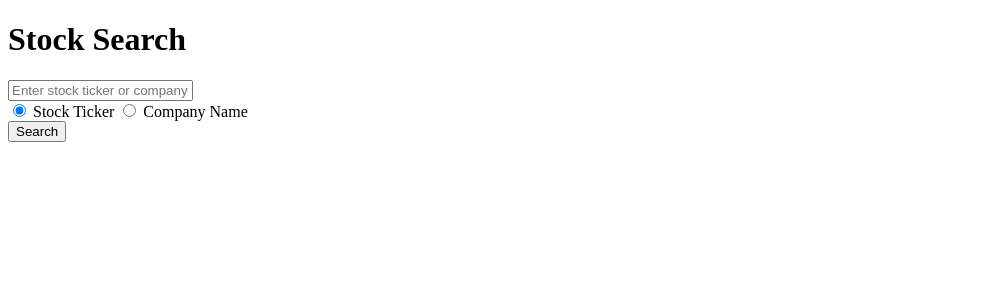
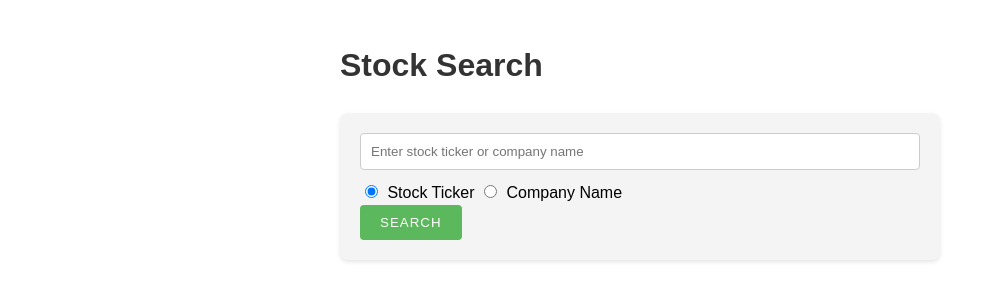
Before and after one commit to WhatItDo22/StockTicker, a website: page home.html in a window 1280 px wide. Shown: the whole page, without its empty margins (0-995 px from the left). Drawn offline with Linux system fonts and the light colour scheme.

Commit message:
Update home.html

```diff
--- a/home.html
+++ b/home.html
@@ -1,15 +1,61 @@
 <!DOCTYPE html>
-<html>
+<html lang="en">
 <head>
+    <meta charset="UTF-8">
     <title>Stock Search</title>
+    <style>
+        body {
+            font-family: Arial, sans-serif;
+            margin: 40px auto;
+            width: 80%;
+            max-width: 600px;
+            line-height: 1.6;
+        }
+        h1 {
+            color: #333;
+        }
+        form {
+            background-color: #f4f4f4;
+            padding: 20px;
+            border-radius: 8px;
+            box-shadow: 0 2px 4px rgba(0, 0, 0, 0.1);
+        }
+        input[type="text"] {
+            width: calc(100% - 22px);
+            padding: 10px;
+            margin-bottom: 10px;
+            border: 1px solid #ccc;
+            border-radius: 4px;
+        }
+        input[type="radio"] {
+            margin-right: 5px;
+        }
+        button {
+            background-color: #5cb85c;
+            color: white;
+            border: none;
+            padding: 10px 20px;
+            text-transform: uppercase;
+            letter-spacing: 1px;
+            border-radius: 4px;
+            cursor: pointer;
+        }
+        button:hover {
+            background-color: #4cae4c;
+        }
+    </style>
 </head>
 <body>
     <h1>Stock Search</h1>
     <form action="/process" method="GET">
         <input type="text" name="searchTerm" placeholder="Enter stock ticker or company name" required>
         <br>
+        <label>
             <input type="radio" name="searchType" value="ticker" checked> Stock Ticker
+        </label>
+        <label>
             <input type="radio" name="searchType" value="company"> Company Name
+        </label>
         <br>
         <button type="submit">Search</button>
     </form>
```
Lines whose indentation alone changed are shown as unchanged.
